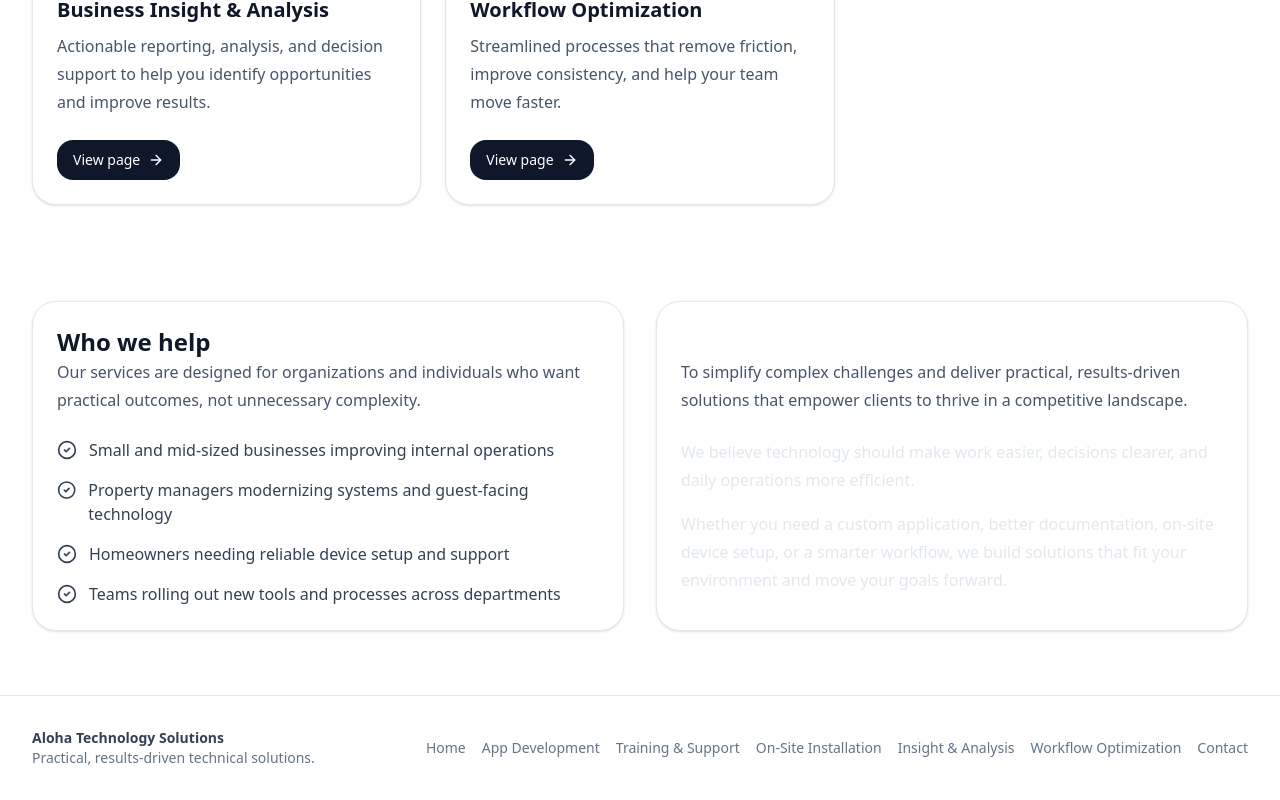
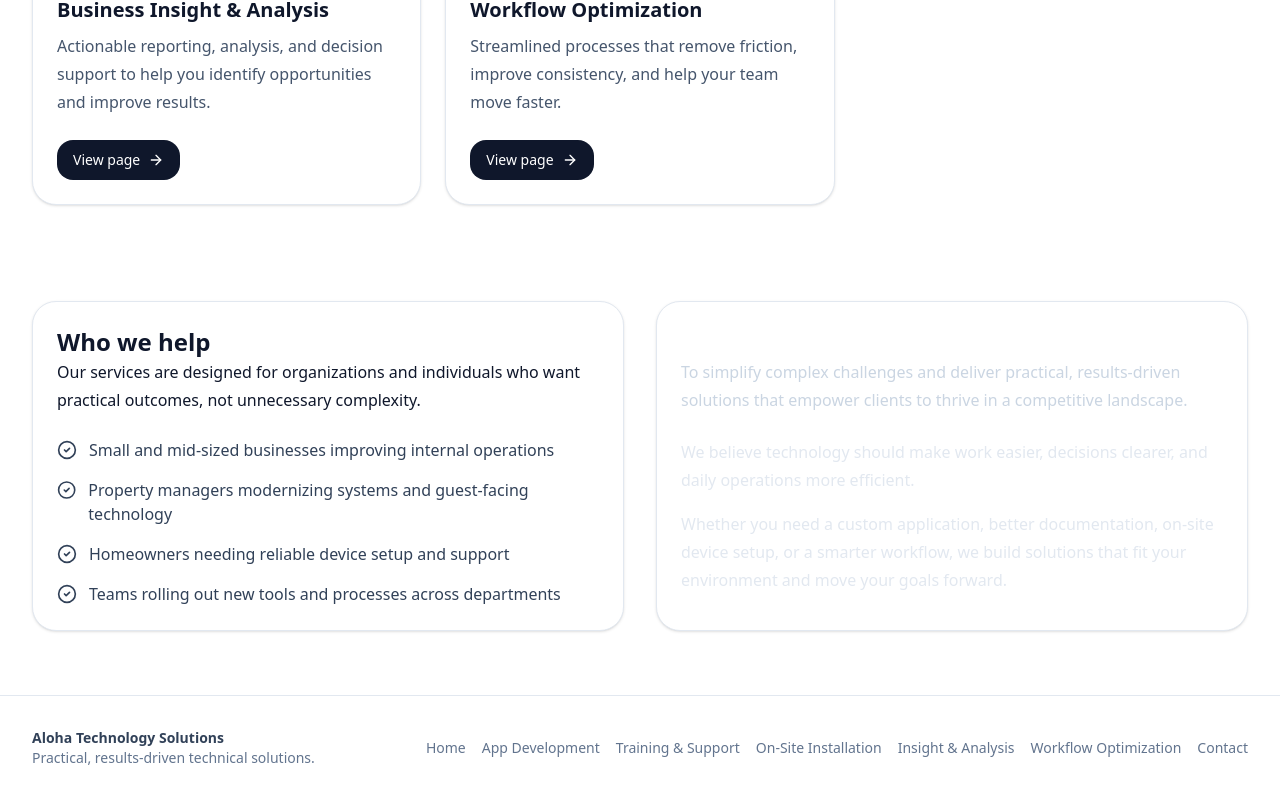
Before and after one commit to AlohaTechnologyServices/Aloha-Technology-Services, a React (Vite) app: page / in a window 1280 px wide. Shown: the part 1572-2372 px from the top of the page. Built offline with nearby package versions, Linux system fonts and the light colour scheme.

Commit message:
Update App.jsx

```diff
--- a/src/App.jsx
+++ b/src/App.jsx
@@ -41,7 +41,7 @@ function CardTitle({ children, className = "" }) {
 }
 
 function CardDescription({ children, className = "" }) {
-  return <p className={`text-slate-600 ${className}`.trim()}>{children}</p>;
+  return <p className={`${className}`.trim()}>{children}</p>;
 }
 
 const services = [
```
